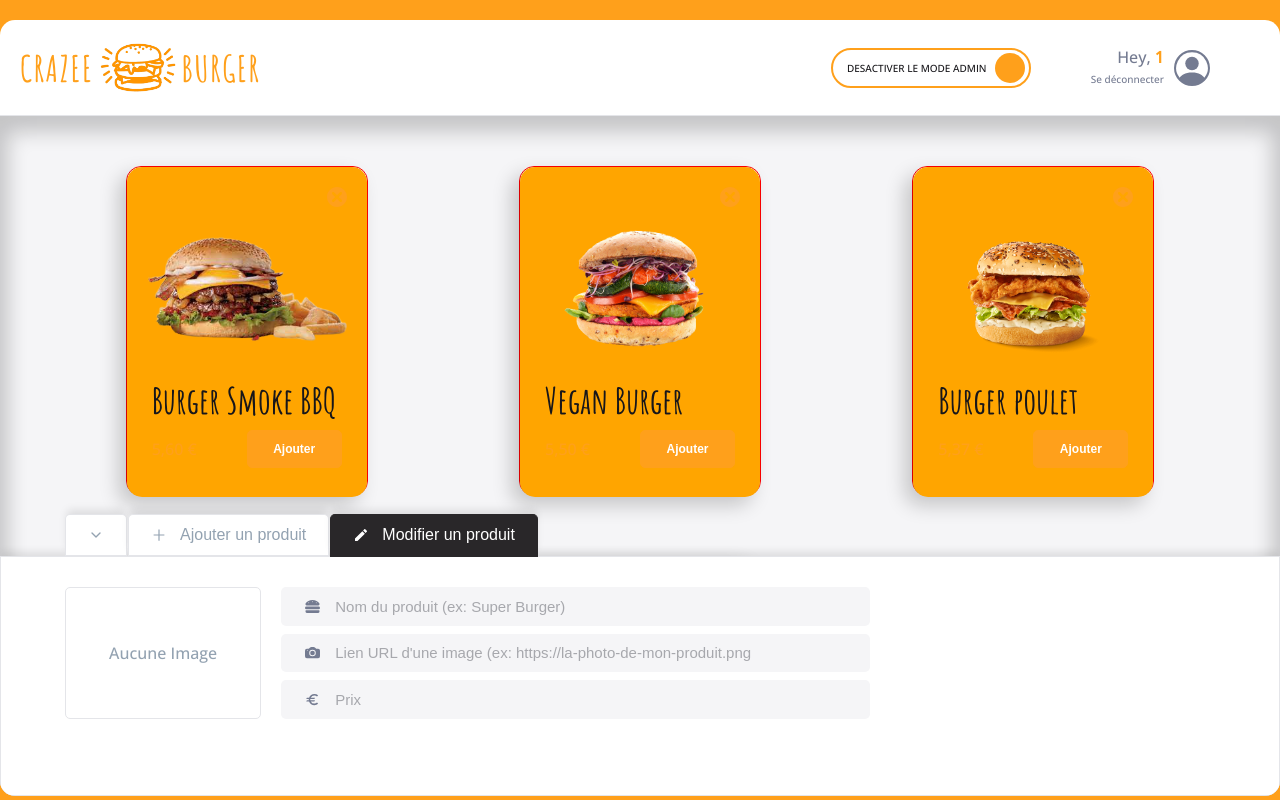
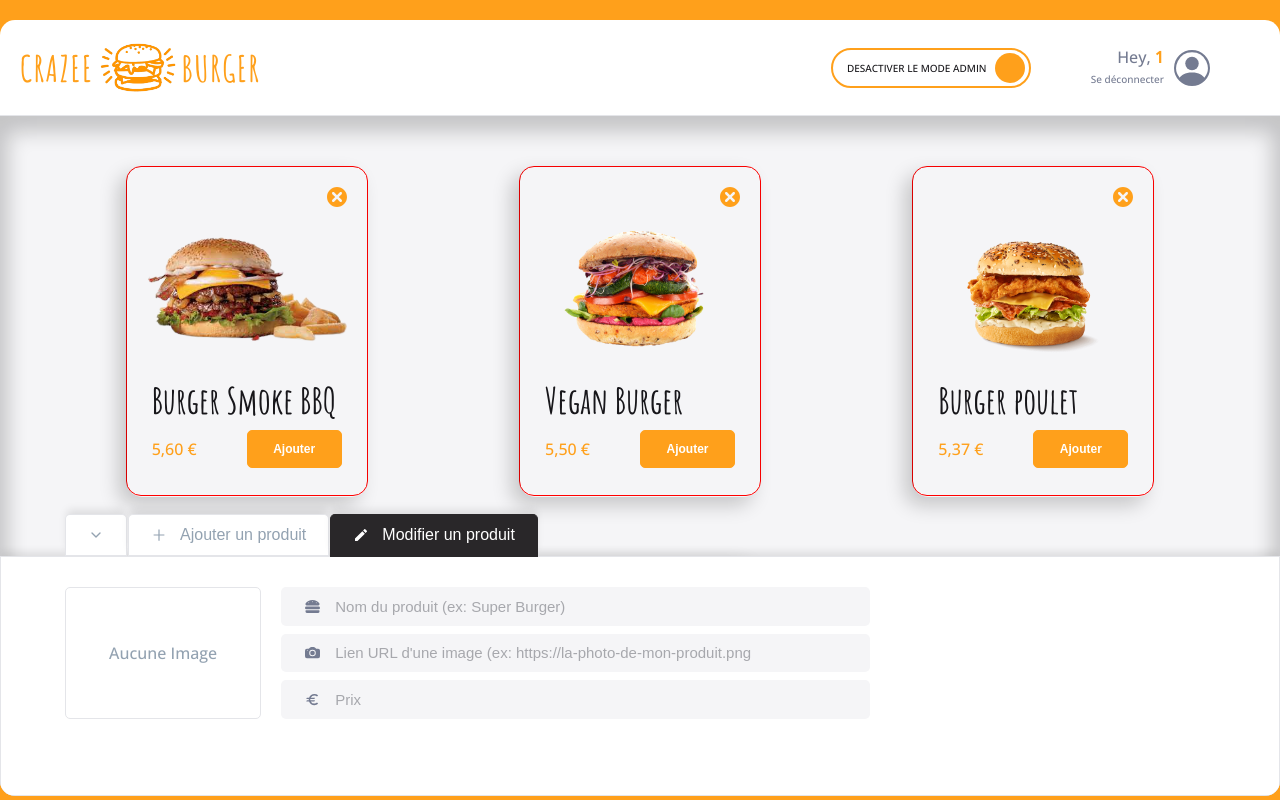
Before and after one commit to YohannMaiVan/React-crazee-burger, a React (Vite) app: page /order/1 in a window 1280 px wide. Built offline with nearby package versions, Linux system fonts and the light colour scheme.

Commit message:
💄F09: CARD > Make only ONE card orange conditionally

```diff
--- a/src/components/pages/order/Main/Menu/Menu.jsx
+++ b/src/components/pages/order/Main/Menu/Menu.jsx
@@ -6,12 +6,19 @@ import { formatPrice } from "../../../../../utils/maths"
 import OrderContext from "../../../../../context/OrderContext"
 import EmptyMenuAdmin from "./EmptyMenuAdmin"
 import EmptyMenuClient from "./EmptyMenuClient"
+import { checkIfProductIsClicked } from "./helper"
 
 const IMAGE_BY_DEFAULT = "/images/coming-soon.png"
 
 export default function Menu() {
-  const { menu, handleDelete, isModeAdmin, resetMenu, setProductSelected } =
-    useContext(OrderContext)
+  const {
+    menu,
+    handleDelete,
+    isModeAdmin,
+    resetMenu,
+    productSelected,
+    setProductSelected,
+  } = useContext(OrderContext)
   //state
 
   // comportements (gestionnaires d'événement ou "event handlers")
@@ -41,7 +48,7 @@ export default function Menu() {
           hasDeleteButton={isModeAdmin}
           onClick={() => handleClick(id)}
           isHoverable={isModeAdmin}
-          isSelected={true}
+          isSelected={checkIfProductIsClicked(id, productSelected.id)}
         />
       ))}
     </MenuStyled>
--- /dev/null
+++ b/src/components/pages/order/Main/Menu/helper.js
@@ -0,0 +1,6 @@
+export const checkIfProductIsClicked = (
+  idProductInMenu,
+  idProductClickedOn
+) => {
+  return idProductInMenu === idProductClickedOn
+}
```
